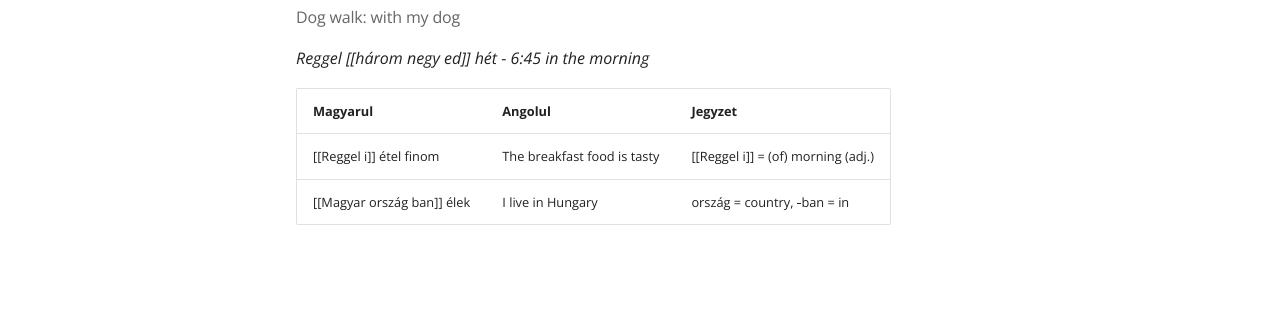
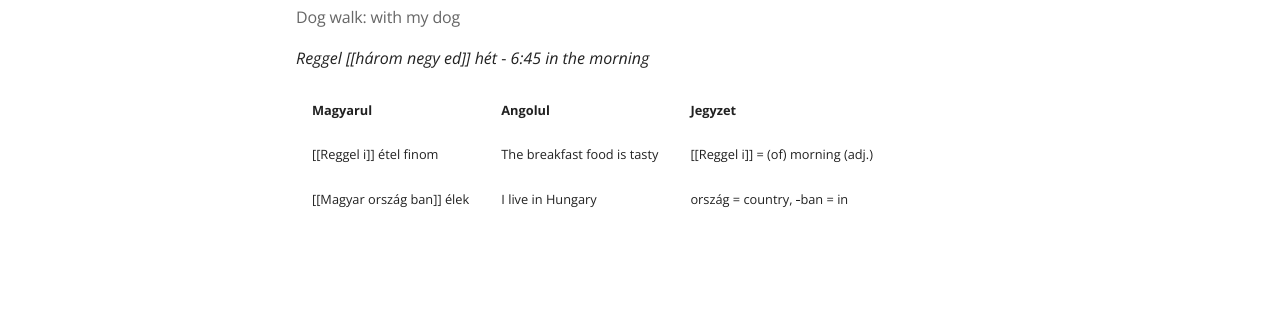
Before and after one commit to baxy750/mhs, an MkDocs documentation site: the page built from docs/week1.md, in a window 1280 px wide. Shown: the part 183-497 px from the top of the page. Built offline with MkDocs 1.6.1 and Material for MkDocs 9.7.7, drawn with Linux system fonts in a browser that asks for light colours.

Commit message:
Update content

```diff
--- a/docs/css/morph.css
+++ b/docs/css/morph.css
@@ -17,8 +17,16 @@
   margin-bottom: 1em;
 }
 
-/* added to remove table borders */
-.md-typeset table th,
-.md-typeset table td {
-  border: none;
+
+
+/* Remove all table borders */
+.md-typeset__table table th,
+.md-typeset__table table td {
+  border: none !important;
 }
+
+/* remove the faint row separators */
+.md-typeset__table table,
+.md-typeset__table table tr {
+  border: none !important;
+}
```
